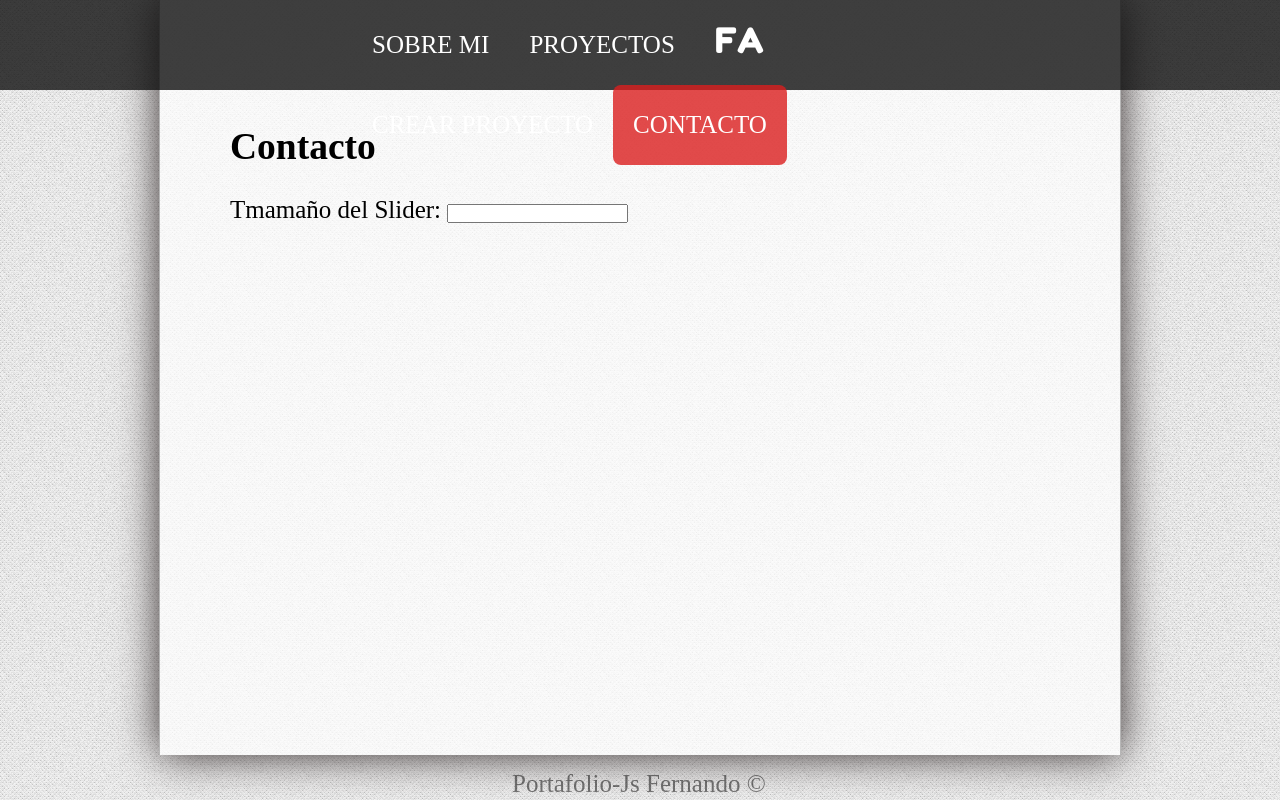
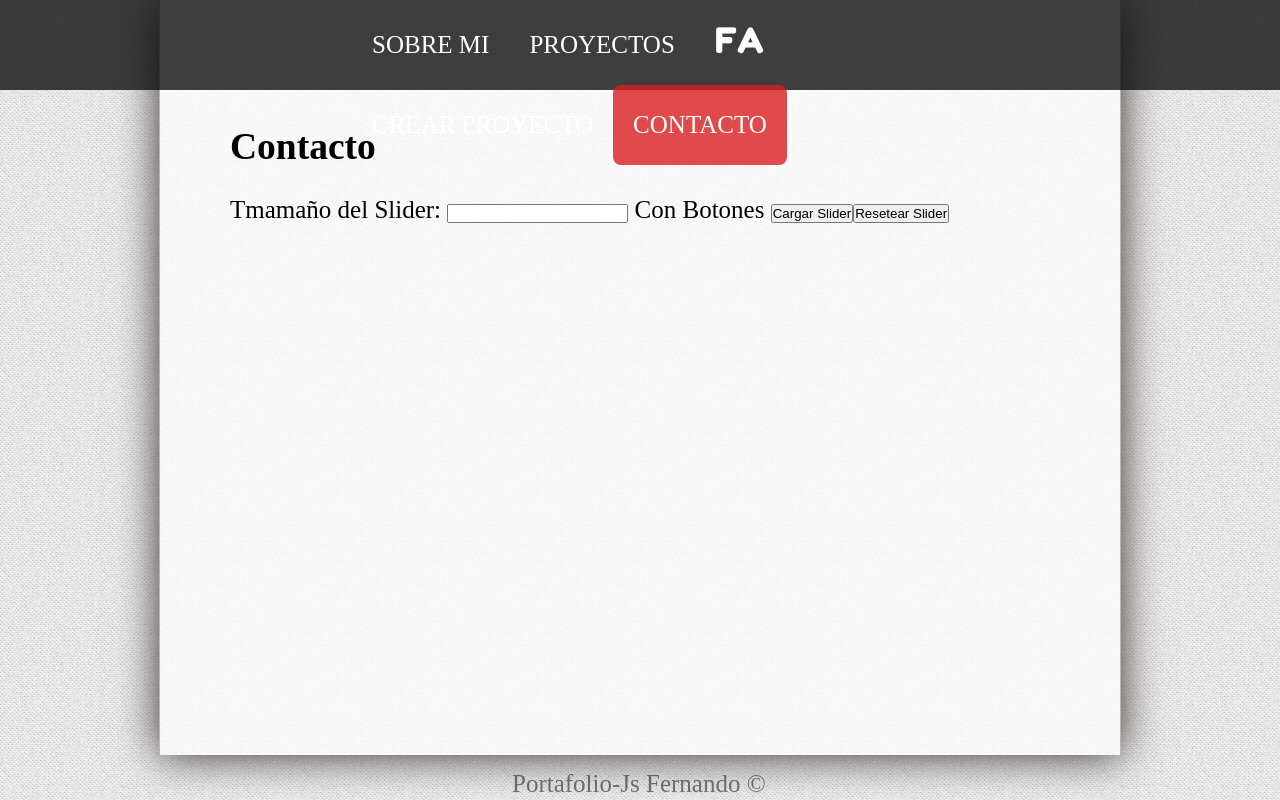
Before and after one commit to FerNanDoAnc/PortafolioJs, an Angular app in the folder proyecto-angular/: page /contacto in a window 1280 px wide. Built offline with nearby package versions, Linux system fonts and the light colour scheme; a web font is replaced by a local one.

Commit message:
Inputs-Slider con enter

```diff
--- a/proyecto-angular/src/app/components/contact/contact.component.html
+++ b/proyecto-angular/src/app/components/contact/contact.component.html
@@ -2,7 +2,10 @@
     <h1>Contacto</h1><br>
     Tmamaño del Slider:
     <input type="number" [(ngModel)]="widthSlider"
-    (keyup.enter)="cargarSlider()">
+    (keyup.enter)="cargarSlider()" (keydown.enter)="resetearSlider()">
+    Con Botones
+    <button (click)="cargarSlider()">Cargar Slider</button>
+    <button (click)="resetearSlider()">Resetear Slider</button>
 
     <div *ngIf="anchuraToSlider">
         <slider [anchura]="anchuraToSlider"></slider>
--- a/proyecto-angular/src/app/components/contact/contact.component.ts
+++ b/proyecto-angular/src/app/components/contact/contact.component.ts
@@ -16,11 +16,13 @@ export class ContactComponent implements OnInit {
   constructor() { }
 
   ngOnInit(): void {
-
   }
   cargarSlider(){
       //this.anchuraToSlider=false;
       this.anchuraToSlider=this.widthSlider
   }
+  resetearSlider(){
+    this.anchuraToSlider=false;
+  }
 
 }
```
